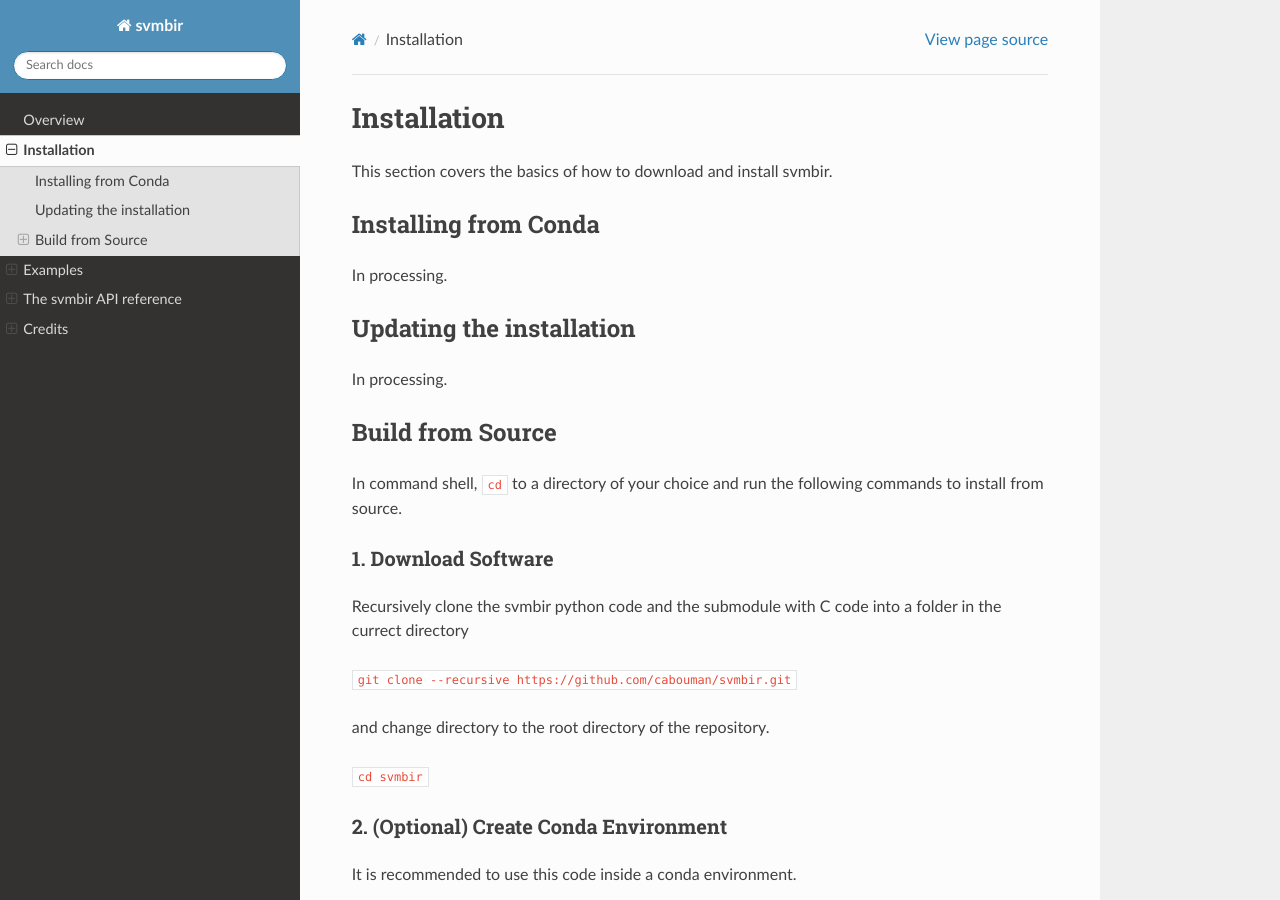
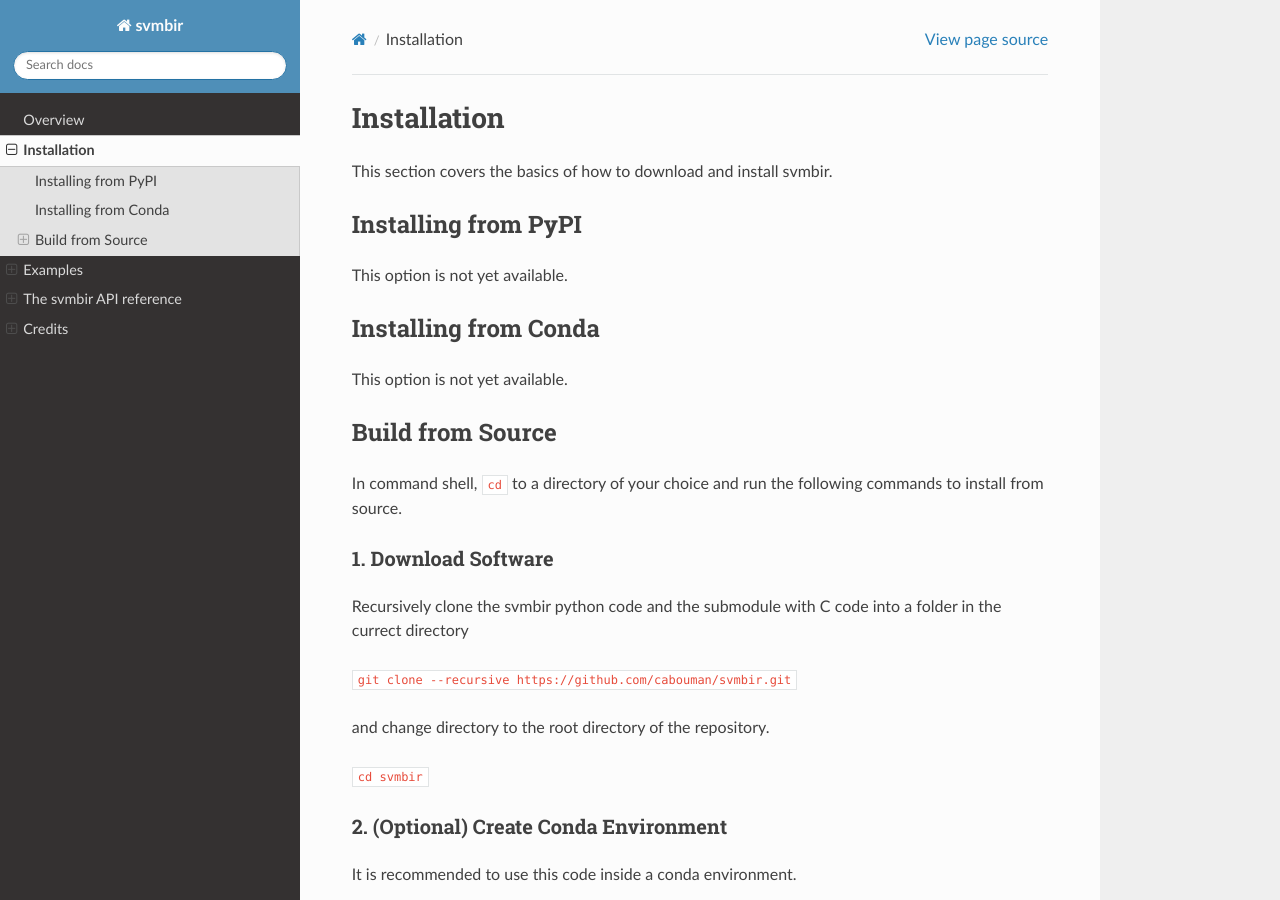
Before and after one commit to cabouman/svmbir, a Sphinx documentation site: the page built from docs/source/install.rst, in a window 1280 px wide and 900 px high. Built offline with Sphinx 7.4.7 and the Read the Docs theme 2.0.0, drawn with Linux system fonts in a browser that asks for light colours; some of the changed text lies outside the part shown.

Commit message:
Update install.rst

```diff
--- a/docs/source/install.rst
+++ b/docs/source/install.rst
@@ -5,16 +5,15 @@
 This section covers the basics of how to download and install svmbir.
 
 
+Installing from PyPI
+---------------------
+
+This option is not yet available.
+
 Installing from Conda
 ---------------------
 
-In processing.
-
-
-Updating the installation
--------------------------
-
-In processing.
+This option is not yet available.
 
 
 Build from Source
@@ -70,3 +69,9 @@
 You can verify the installation by running ``pip show svmbir``, which should display a brief summary of the installed package.
 
 After that, svmbir is installed in the system and can be used in any python script in any directory using the python command ``import svmbir``.
+
+
+5. Updating the installation
+~~~~~~~~~~~~~~~~~~~~~~~~~~~~~
+
+More details will be coming on this.
```
